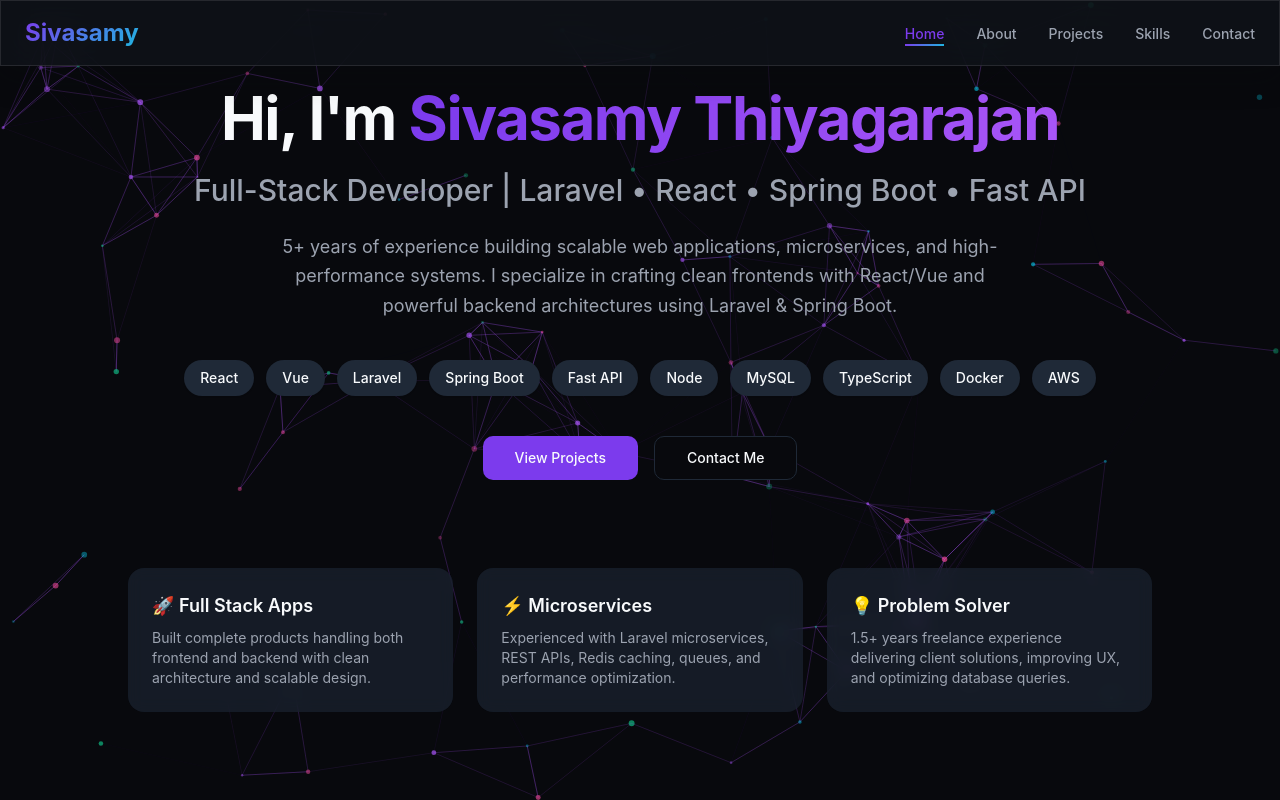
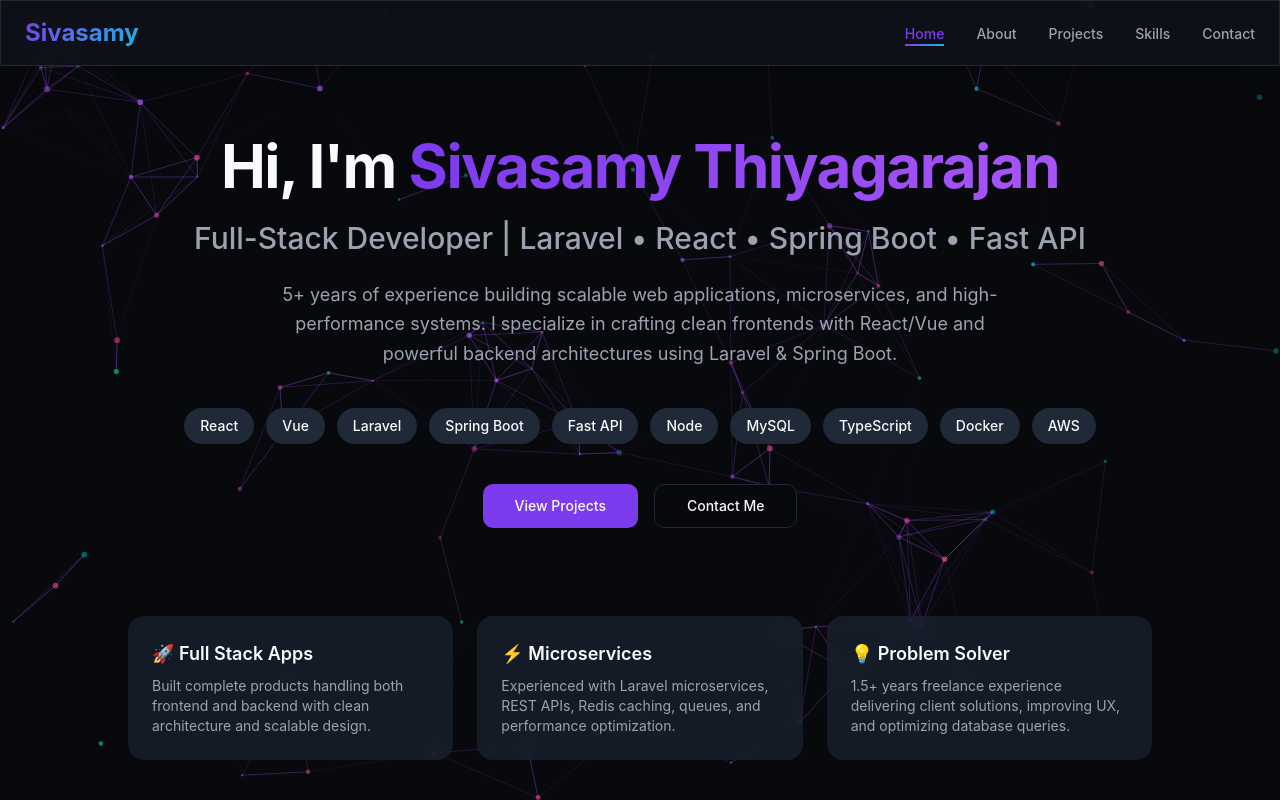
Before and after one commit to sivasamyt/sivasamy-fullstack-developer, a React (Vite) app: page / in a window 1280 px wide. Built offline with nearby package versions, Linux system fonts and the light colour scheme; the HTML template or start-up script is replaced by a standard one.

Commit message:
UI bug fixed

```diff
--- a/src/components/Navigation.tsx
+++ b/src/components/Navigation.tsx
@@ -11,8 +11,6 @@
     { path: '/projects', label: 'Projects' },
     { path: '/skills', label: 'Skills' },
     { path: '/contact', label: 'Contact' },
-    // { path: '/articles', label: 'Articles' },
-    // { path: '/profiles', label: 'Profiles' },
   ];
 
   return (
--- a/src/pages/Index.tsx
+++ b/src/pages/Index.tsx
@@ -4,7 +4,7 @@
 
 const Index = () => {
   return (
-    <div className="min-h-screen flex items-center justify-center px-6">
+    <div className="min-h-screen flex items-center justify-center px-6 pt-24">
       <div className="max-w-5xl text-center space-y-10">
 
         <motion.div
```
